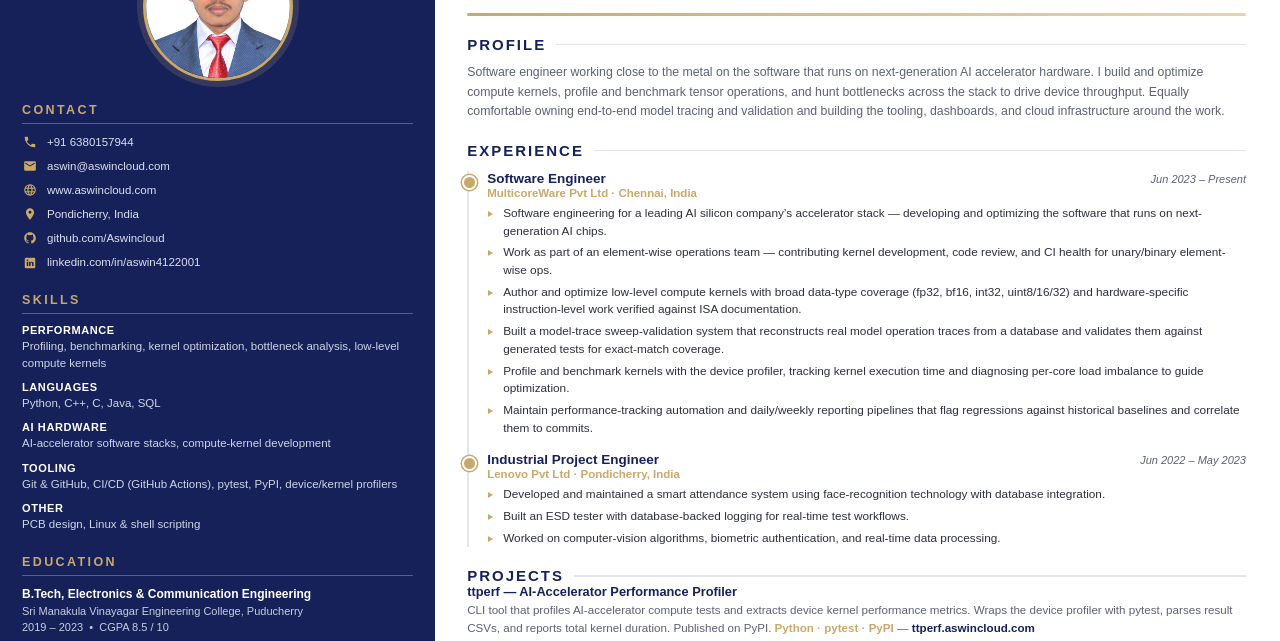
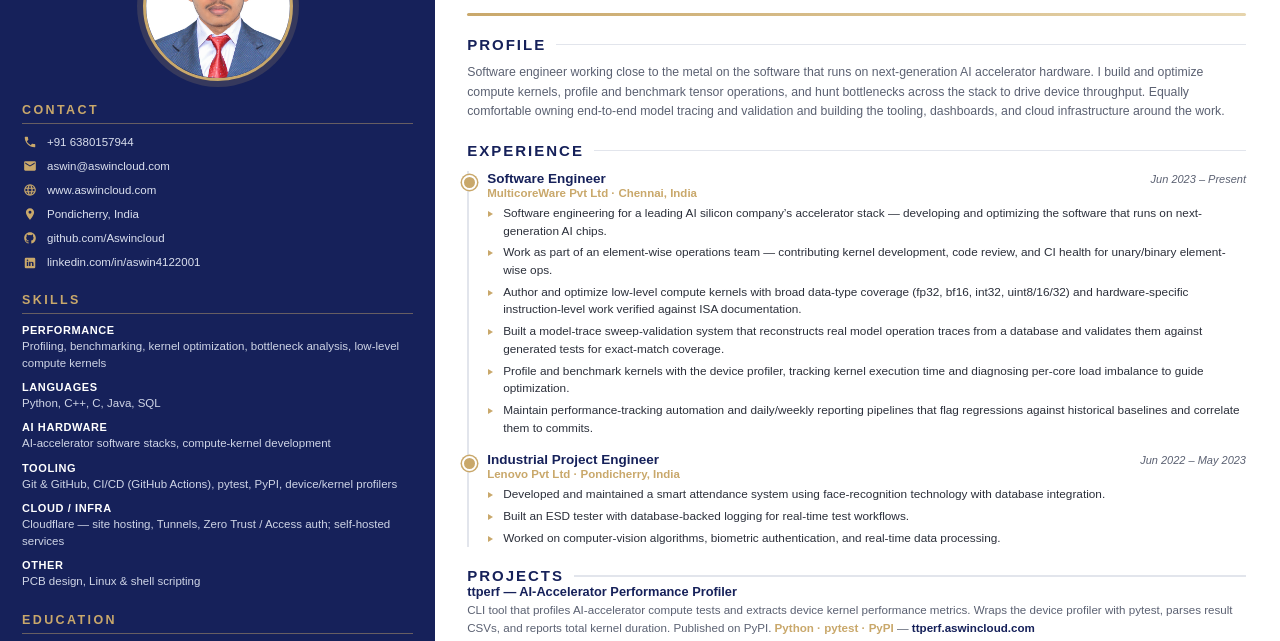
Before and after one commit to Aswincloud/resume, a plain HTML site: page resume.html in a window 1280 px wide. Shown: the part 95-736 px from the top of the page. Drawn offline with Linux system fonts and the light colour scheme.

Commit message:
Skills: add Cloud/Infra line (Cloudflare hosting, Tunnels, Zero Trust)

```diff
--- a/resume.html
+++ b/resume.html
@@ -110,6 +110,7 @@
       <div class="skill-group"><div class="k">Languages</div><div class="v">Python, C++, C, Java, SQL</div></div>
       <div class="skill-group"><div class="k">AI Hardware</div><div class="v">AI-accelerator software stacks, compute-kernel development</div></div>
       <div class="skill-group"><div class="k">Tooling</div><div class="v">Git &amp; GitHub, CI/CD (GitHub Actions), pytest, PyPI, device/kernel profilers</div></div>
+      <div class="skill-group"><div class="k">Cloud / Infra</div><div class="v">Cloudflare — site hosting, Tunnels, Zero Trust / Access auth; self-hosted services</div></div>
       <div class="skill-group"><div class="k">Other</div><div class="v">PCB design, Linux &amp; shell scripting</div></div>
 
       <h2>Education</h2>
```
